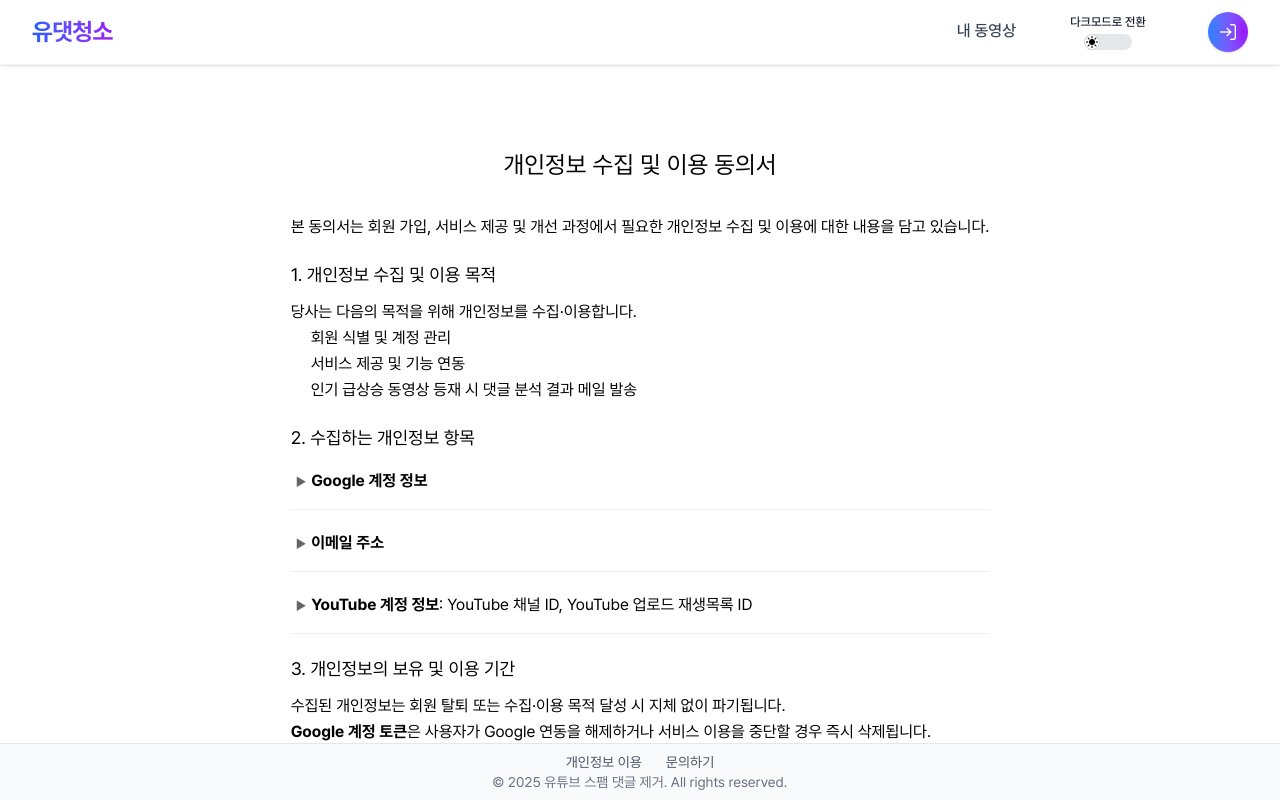
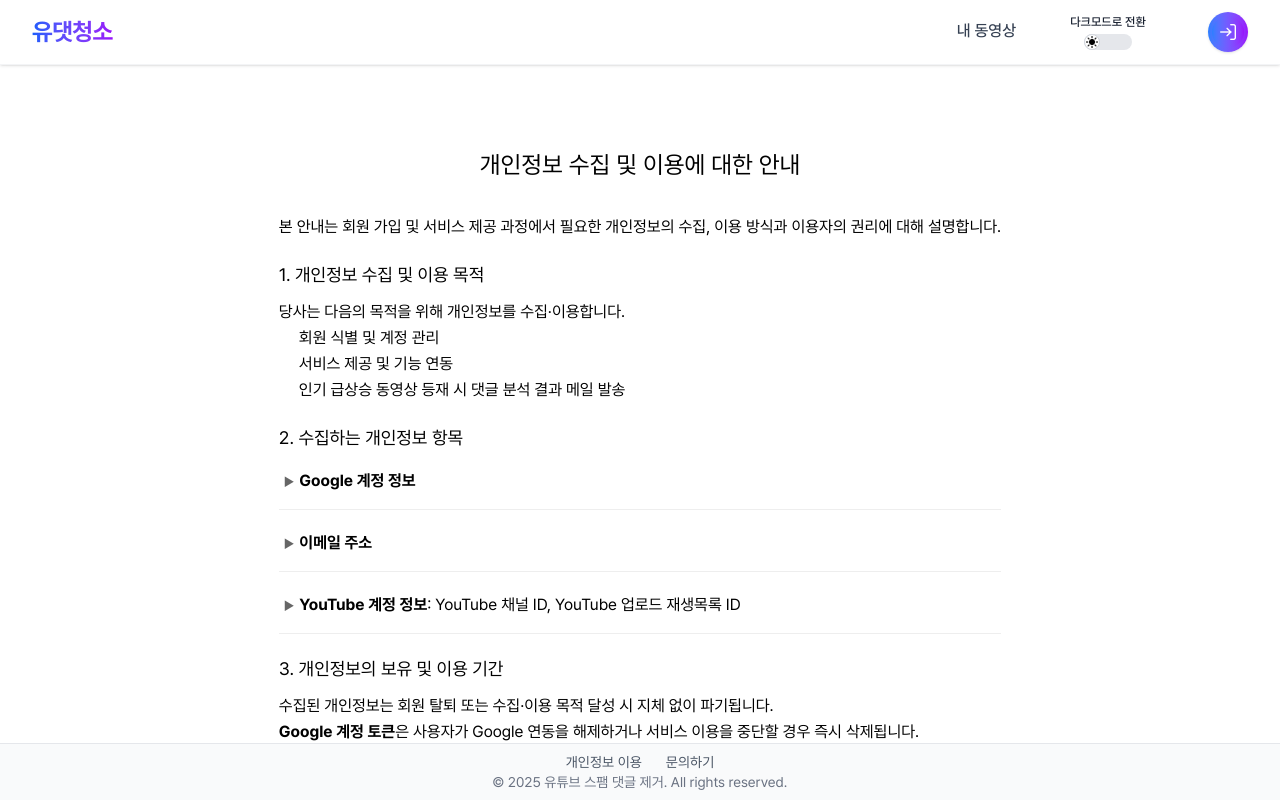
Before and after one commit to YoutubeCommentFilterService/frontend-vue, a Vue app: page /after-login in a window 1280 px wide. Built offline with nearby package versions, Linux system fonts and the light colour scheme; no server answers.

Commit message:
update: 개인정보 처리방침 컴포넌트 제목 수정

```diff
--- a/src/components/ConcernedPrivacyGoogle.vue
+++ b/src/components/ConcernedPrivacyGoogle.vue
@@ -1,9 +1,9 @@
 <template>
   <div class="max-w-800 p-20 leading-relaxed font-Pretendatd">
-    <h1>개인정보 수집 및 이용 동의서</h1>
+    <h1>개인정보 수집 및 이용에 대한 안내</h1>
     <p>
-      본 동의서는 회원 가입, 서비스 제공 및 개선 과정에서 필요한 개인정보 수집 및 이용에 대한 내용을
-      담고 있습니다.
+      본 안내는 회원 가입 및 서비스 제공 과정에서 필요한 개인정보의 수집, 이용 방식과 이용자의
+      권리에 대해 설명합니다.
     </p>
 
     <section class="consent-section">
```
